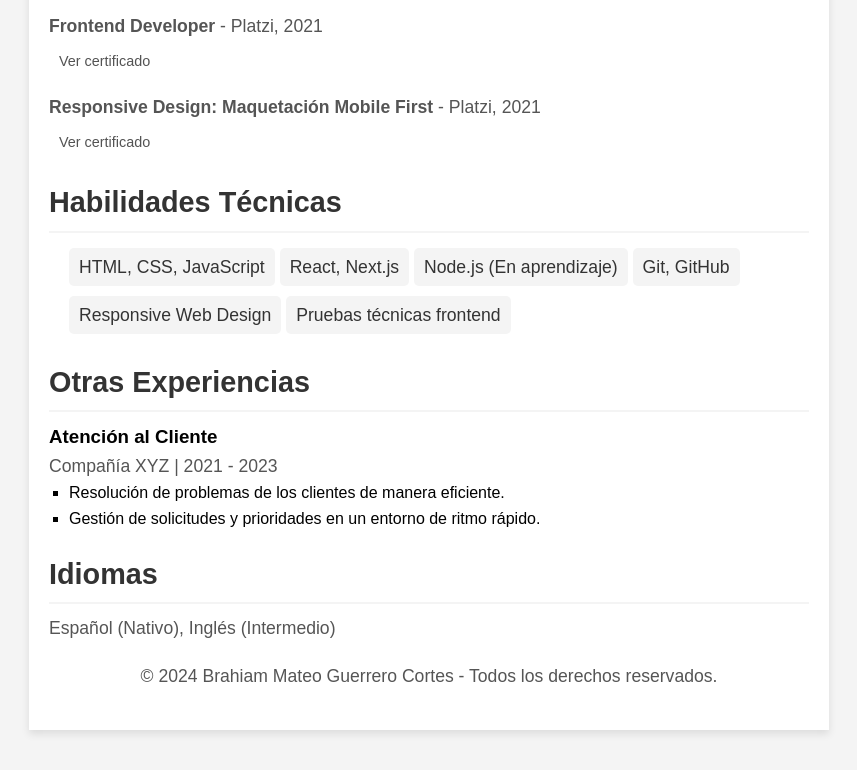
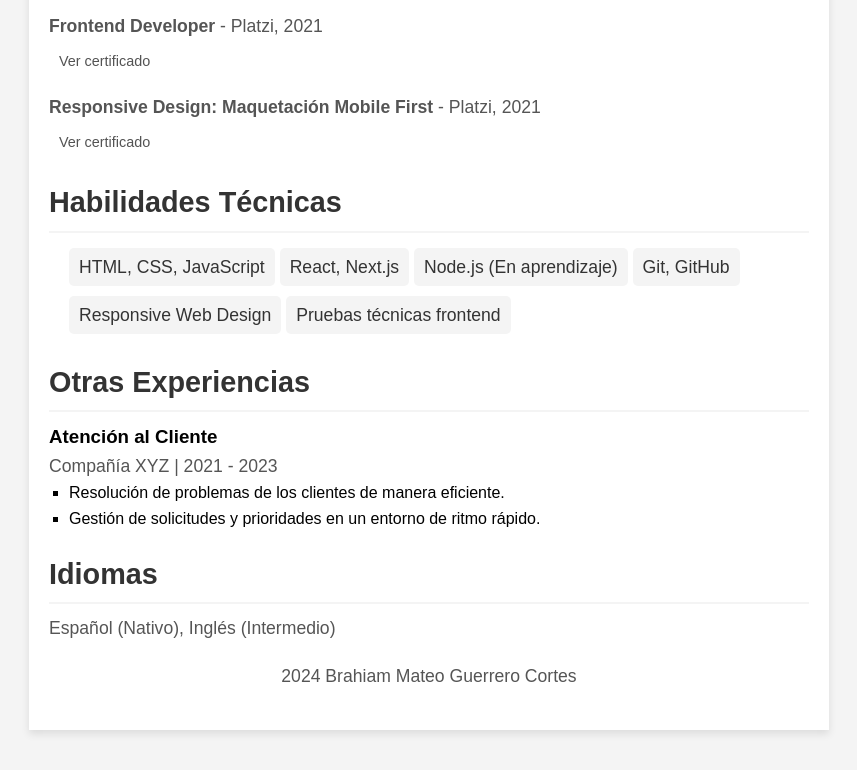
Before and after one commit to majo-sh/Hoja_de_vida, a website: page index.html in a window 1280 px wide. Shown: the part 1030-1800 px from the top of the page, without its empty margins (211-1068 px from the left). Drawn offline with Linux system fonts and the light colour scheme.

Commit message:
Cambios menores de Info

```diff
--- a/index.html
+++ b/index.html
@@ -3,7 +3,7 @@
   <head>
     <meta charset="UTF-8" />
     <meta name="viewport" content="width=device-width, initial-scale=1.0" />
-    <title>Hoja de Vida - Tu Nombre</title>
+    <title>Hoja de Vida - Brahiam Mateo Guerrero</title>
     <link rel="stylesheet" href="styles.css" />
   </head>
   <body>
@@ -133,7 +133,7 @@
 
       <!-- Pie de página -->
       <footer>
-        <p>&copy; 2024 Brahiam Mateo Guerrero Cortes - Todos los derechos reservados.</p>
+        <p>2024 Brahiam Mateo Guerrero Cortes</p>
       </footer>
     </div>
   </body>
```
Also changed, not shown: 1 other file.
